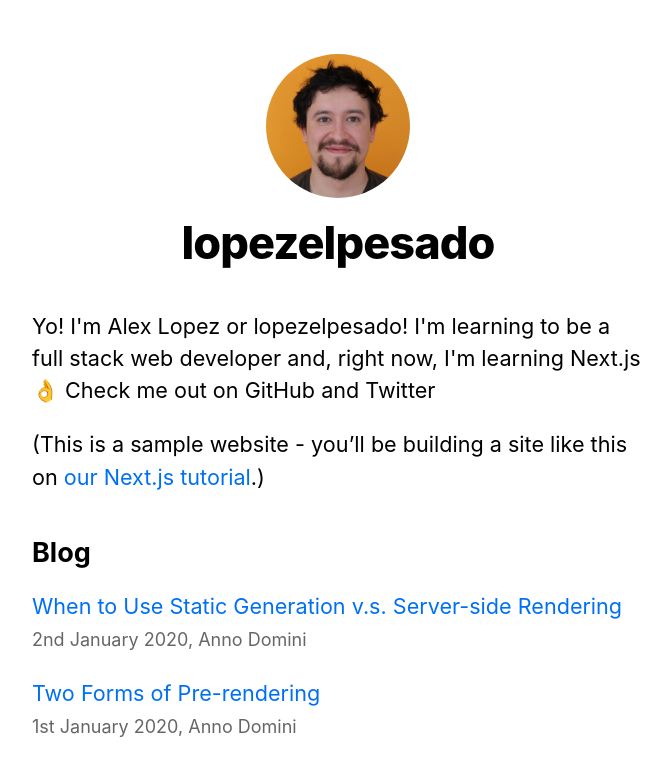
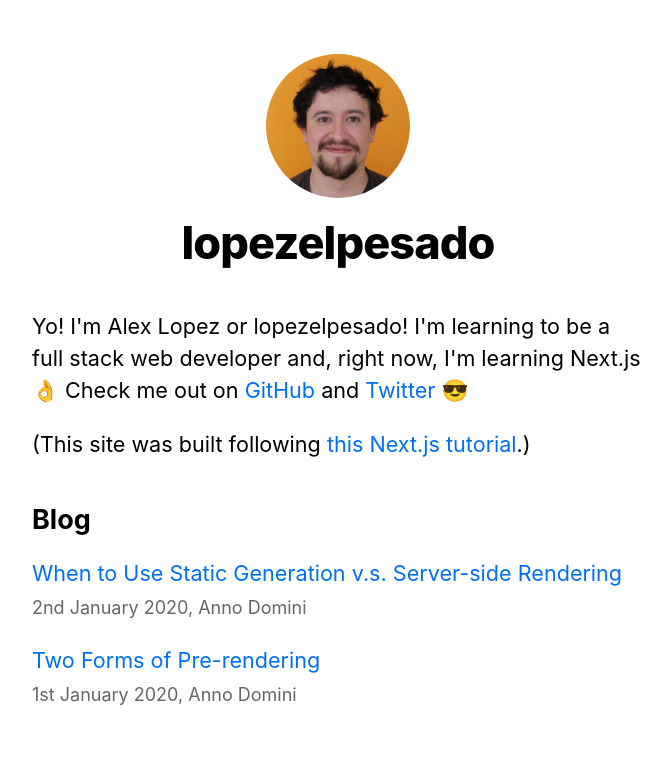
Before and after one commit to lopezelpesado/nextjs-blog, a Next.js app: page / in a window 1280 px wide. Shown: the top 776 px of the page, without its empty margins (302-973 px from the left). Built offline with nearby package versions, Linux system fonts and the light colour scheme.

Commit message:
added profile links to home page

```diff
--- a/pages/index.js
+++ b/pages/index.js
@@ -21,10 +21,10 @@ export default function Home({ allPostsData }) {
         <title>{siteTitle}</title>
       </Head>
       <section className={utilStyles.headingMd}>
-        <p>Yo! I'm Alex Lopez or lopezelpesado! I'm learning to be a full stack web developer and, right now, I'm learning Next.js 👌 Check me out on GitHub and Twitter</p>
+        <p>Yo! I'm Alex Lopez or lopezelpesado! I'm learning to be a full stack web developer and, right now, I'm learning Next.js 👌 Check me out on <a href="https://github.com/lopezelpesado">GitHub</a> and <a href="https://twitter.com/lopezelpesado">Twitter 😎</a></p>
         <p>
-          (This is a sample website - you’ll be building a site like this on{' '}
-          <a href="https://nextjs.org/learn">our Next.js tutorial</a>.)
+          (This site was built following{' '}
+          <a href="https://nextjs.org/learn">this Next.js tutorial</a>.)
         </p>
       </section>
 	  <section className={`${utilStyles.headingMd} ${utilStyles.padding1px}`}>
```
